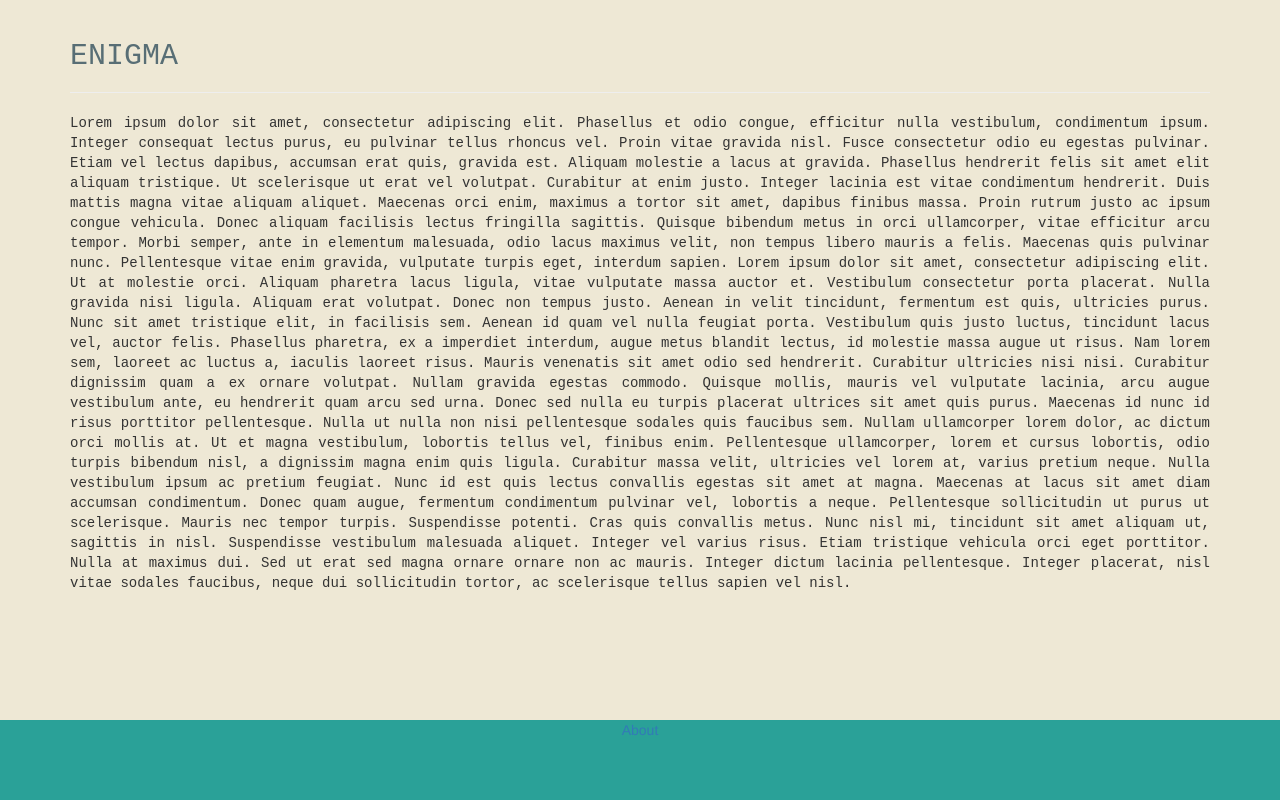
After one commit to atmaybury/enigmaweb, a Flask app: template templates/about.html in a window 1280 px wide. The commit adds this page. Run offline with Flask 2, Linux system fonts and the light colour scheme; the template is opened without the code that fills it, so the values that code supplies are empty; some libraries are stand-ins or nearby versions.

Commit message:
implemented jinja templates, added an about page and a footer

```diff
--- a/app.py
+++ b/app.py
@@ -27,6 +27,12 @@ def index():
     if request.method == "GET":
         return render_template("index.html", ciphertext="")
 
+
+@app.route("/about")
+def about():
+
+    return render_template("about.html")
+
 if __name__ == "__main__":
     # app.run(host='0.0.0.0', port=80)
     app.run()
--- a/static/styles.css
+++ b/static/styles.css
@@ -1,3 +1,5 @@
+/* GENERAL STYLES */
+
 body{
     background-color: #eee8d5;
 }
@@ -5,6 +7,19 @@ textarea{
     font-family: Courier New, Monospace;
     box-sizing: border-box;
     resize: none;
+}
+footer{
+    height: 80px;
+    background-color: #2aa198;
+    color: #ffffff;
+    text-align: center;
+}
+
+
+/* BUTTONS & ETC */
+
+.btn{
+    font-family: Courier New, Monospace;
 }
 #swap{
     background-color: #2aa198;
@@ -18,16 +33,22 @@ textarea{
     background-color: #b58900;
     color: #ffffff;
 }
+#infoButton{
+    background-color: #eee8d5;
+}
 #r0, #r1, #r2{
     text-align: center;
 }
-#infoButton{
-    background-color: #eee8d5;
+
+
+/* OTHER */
+
+#about{
+    font-family: Courier New, monospace;
+    text-align: justify;
+    text-justify: inter-word;
 }
 h2{
     color: #586e75;
     font-family: Courier New, Monospace;
 }
-.btn{
-    font-family: Courier New, Monospace;
-}
--- /dev/null
+++ b/templates/about.html
@@ -0,0 +1,21 @@
+{% extends "layout.html" %}
+
+{% block title %}
+    About
+{% endblock %}
+
+{% block main %}
+
+<div id="about">
+Lorem ipsum dolor sit amet, consectetur adipiscing elit. Phasellus et odio congue, efficitur nulla vestibulum, condimentum ipsum. Integer consequat lectus purus, eu pulvinar tellus rhoncus vel. Proin vitae gravida nisl. Fusce consectetur odio eu egestas pulvinar. Etiam vel lectus dapibus, accumsan erat quis, gravida est. Aliquam molestie a lacus at gravida. Phasellus hendrerit felis sit amet elit aliquam tristique. Ut scelerisque ut erat vel volutpat.
+
+Curabitur at enim justo. Integer lacinia est vitae condimentum hendrerit. Duis mattis magna vitae aliquam aliquet. Maecenas orci enim, maximus a tortor sit amet, dapibus finibus massa. Proin rutrum justo ac ipsum congue vehicula. Donec aliquam facilisis lectus fringilla sagittis. Quisque bibendum metus in orci ullamcorper, vitae efficitur arcu tempor. Morbi semper, ante in elementum malesuada, odio lacus maximus velit, non tempus libero mauris a felis. Maecenas quis pulvinar nunc. Pellentesque vitae enim gravida, vulputate turpis eget, interdum sapien.
+
+Lorem ipsum dolor sit amet, consectetur adipiscing elit. Ut at molestie orci. Aliquam pharetra lacus ligula, vitae vulputate massa auctor et. Vestibulum consectetur porta placerat. Nulla gravida nisi ligula. Aliquam erat volutpat. Donec non tempus justo. Aenean in velit tincidunt, fermentum est quis, ultricies purus. Nunc sit amet tristique elit, in facilisis sem. Aenean id quam vel nulla feugiat porta. Vestibulum quis justo luctus, tincidunt lacus vel, auctor felis. Phasellus pharetra, ex a imperdiet interdum, augue metus blandit lectus, id molestie massa augue ut risus. Nam lorem sem, laoreet ac luctus a, iaculis laoreet risus.
+
+Mauris venenatis sit amet odio sed hendrerit. Curabitur ultricies nisi nisi. Curabitur dignissim quam a ex ornare volutpat. Nullam gravida egestas commodo. Quisque mollis, mauris vel vulputate lacinia, arcu augue vestibulum ante, eu hendrerit quam arcu sed urna. Donec sed nulla eu turpis placerat ultrices sit amet quis purus. Maecenas id nunc id risus porttitor pellentesque. Nulla ut nulla non nisi pellentesque sodales quis faucibus sem. Nullam ullamcorper lorem dolor, ac dictum orci mollis at. Ut et magna vestibulum, lobortis tellus vel, finibus enim. Pellentesque ullamcorper, lorem et cursus lobortis, odio turpis bibendum nisl, a dignissim magna enim quis ligula. Curabitur massa velit, ultricies vel lorem at, varius pretium neque. Nulla vestibulum ipsum ac pretium feugiat. Nunc id est quis lectus convallis egestas sit amet at magna. Maecenas at lacus sit amet diam accumsan condimentum.
+
+Donec quam augue, fermentum condimentum pulvinar vel, lobortis a neque. Pellentesque sollicitudin ut purus ut scelerisque. Mauris nec tempor turpis. Suspendisse potenti. Cras quis convallis metus. Nunc nisl mi, tincidunt sit amet aliquam ut, sagittis in nisl. Suspendisse vestibulum malesuada aliquet. Integer vel varius risus. Etiam tristique vehicula orci eget porttitor. Nulla at maximus dui. Sed ut erat sed magna ornare ornare non ac mauris. Integer dictum lacinia pellentesque. Integer placerat, nisl vitae sodales faucibus, neque dui sollicitudin tortor, ac scelerisque tellus sapien vel nisl.
+</div>
+
+{% endblock %}
--- /dev/null
+++ b/templates/layout.html
@@ -0,0 +1,47 @@
+<!DOCTYPE html>
+
+<html lang="en">
+
+    <head>
+
+        <meta charset="utf-8"/>
+
+        <meta name="viewport" content="width=device-width, initial-scale=1">
+
+        <link rel="stylesheet" href="https://maxcdn.bootstrapcdn.com/bootstrap/3.3.7/css/bootstrap.min.css" integrity="sha384-BVYiiSIFeK1dGmJRAkycuHAHRg32OmUcww7on3RYdg4Va+PmSTsz/K68vbdEjh4u" crossorigin="anonymous">
+
+        <link rel="stylesheet" href="{{ url_for('static', filename='styles.css') }}">
+
+        <link rel="shortcut icon" href="{{ url_for('static', filename='favicon.ico') }}">
+
+        {{ JSGlue.include() }}
+
+        <title>Enigma</title>
+
+    </head>
+
+    <body>
+
+        <div class="container">
+
+            <div class="page-header">
+                <h2>ENIGMA</h2>
+            </div>
+
+            {% block main %}{% endblock %}
+
+            <footer class="footer navbar-fixed-bottom">
+                <a href="{{ url_for('about') }}">About</a>
+            </footer>
+
+        </div>
+
+        <script src="https://code.jquery.com/jquery-3.2.1.min.js" integrity="sha256-hwg4gsxgFZhOsEEamdOYGBf13FyQuiTwlAQgxVSNgt4=" crossorigin="anonymous"></script>
+
+        <script src="https://maxcdn.bootstrapcdn.com/bootstrap/3.3.7/js/bootstrap.min.js" integrity="sha384-Tc5IQib027qvyjSMfHjOMaLkfuWVxZxUPnCJA7l2mCWNIpG9mGCD8wGNIcPD7Txa" crossorigin="anonymous"></script>
+
+        <script src="{{ url_for('static', filename='scripts.js') }}"></script>
+
+    </body>
+
+</html>
```
Also changed, not shown: templates/index.html (+6 -36 lines).
